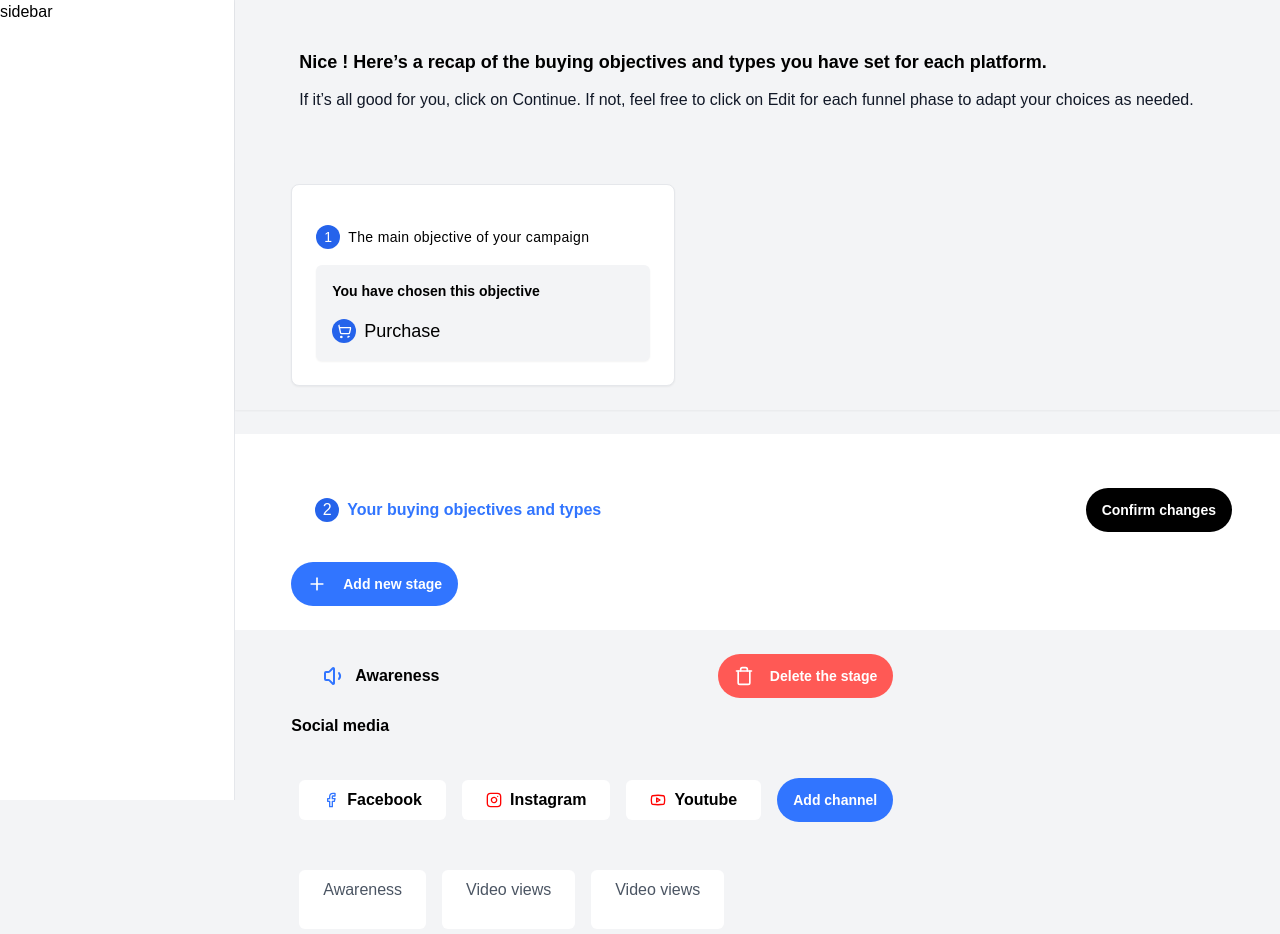
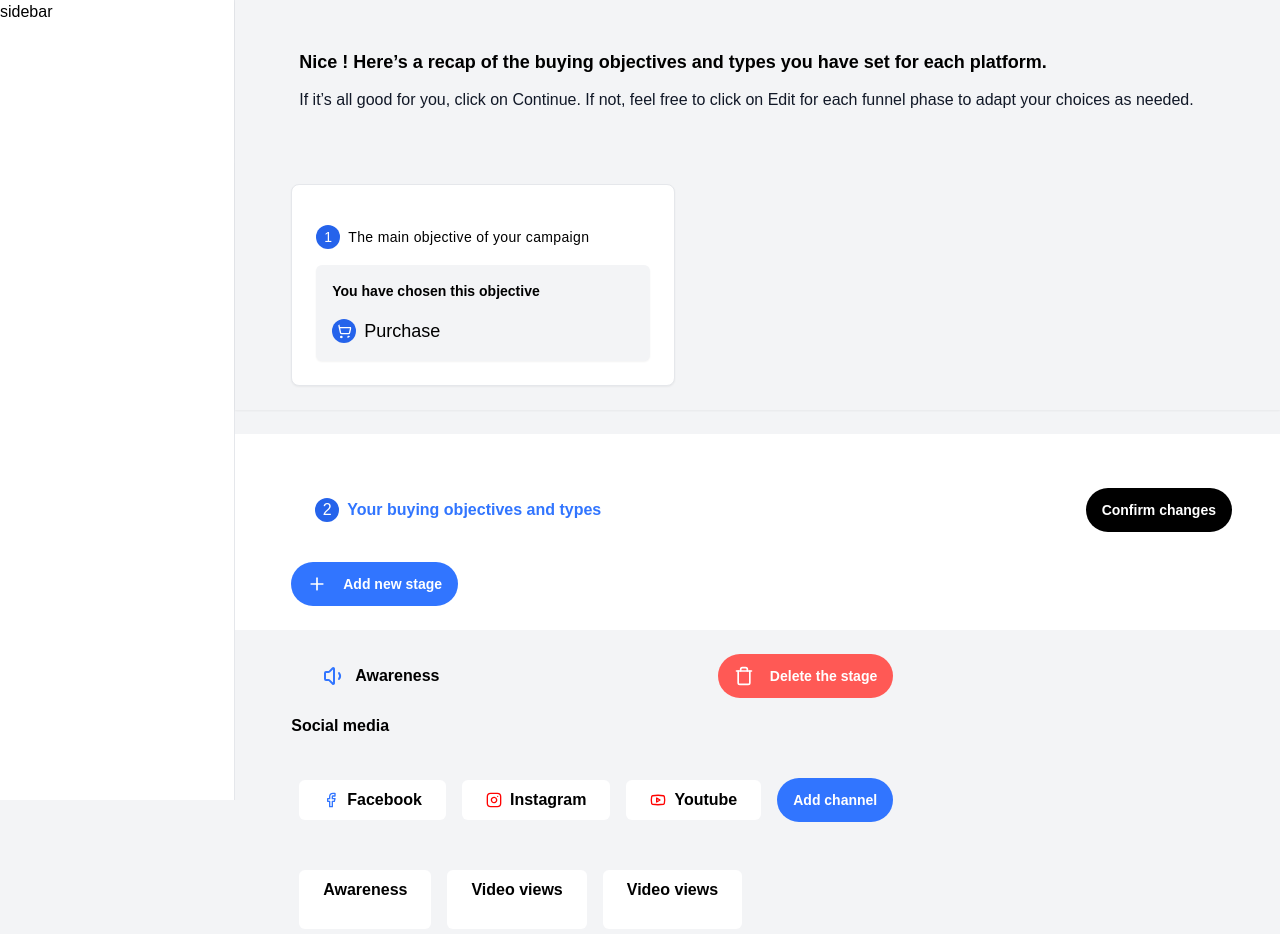
Before and after one commit to Chimex2022/homework, a Next.js app: page /campaign in a window 1280 px wide. Shown: the top 934 px of the page. Built offline with nearby package versions, Linux system fonts and the light colour scheme.

Commit message:
added font

```diff
--- a/app/campaign/awareness.tsx
+++ b/app/campaign/awareness.tsx
@@ -61,18 +61,18 @@
      <div className='flex flex-col'>
 
       <div className='flex items-center gap-4 p-6'>
-      <div className='bg-white px-6 py-2 rounded-md text-gray-600'>
+      <div className='bg-white px-6 py-2 rounded-md  text-black font-bold'>
         <span>Awareness</span>
         <option></option>
       </div>
 
-      <div className='bg-white px-6 py-2 rounded-md text-gray-600'>
+      <div className='bg-white px-6 py-2 rounded-md  text-black font-bold'>
         <span>Video views</span>
         <option></option>
 
       </div>
 
-      <div className='bg-white px-6 py-2 rounded-md text-gray-600'>
+      <div className='bg-white px-6 py-2 rounded-md  text-black font-bold'>
         <span>Video views</span>
         <option></option>
       </div>
```
